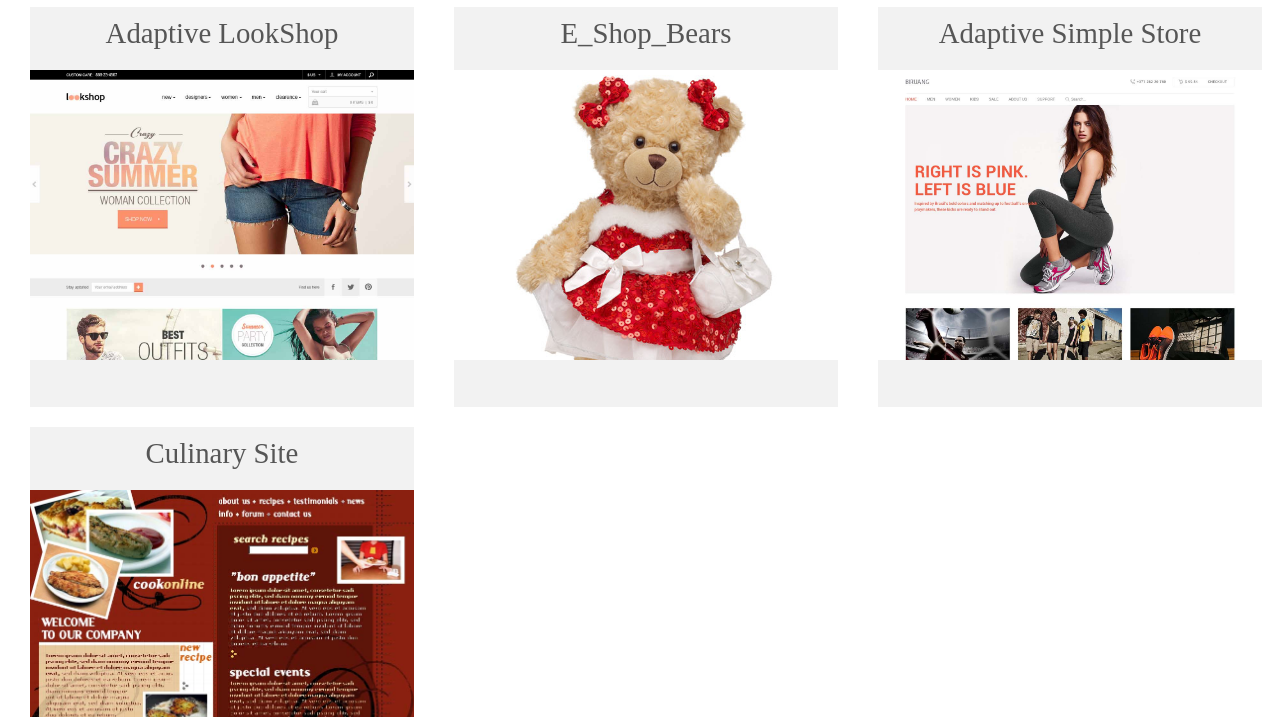
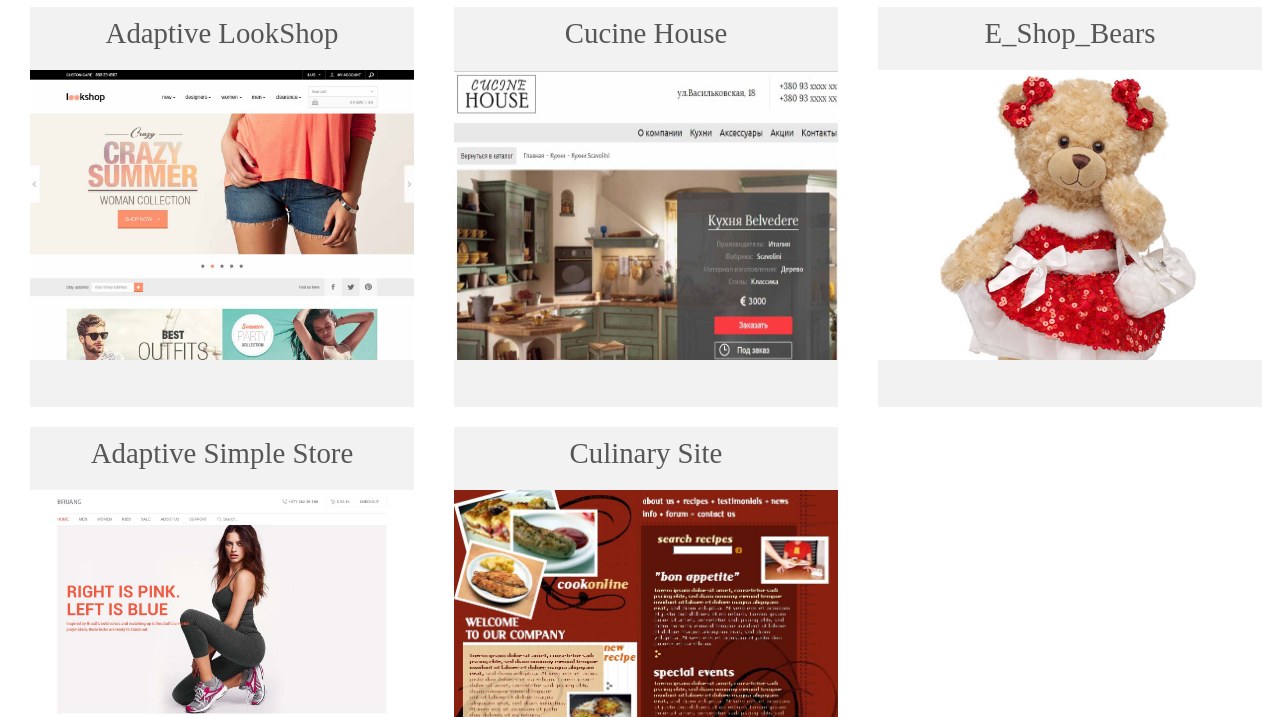
Before and after one commit to Natallia-Hutovich/Examples-HTML-CSS-JS, a plain HTML site: page index.html in a window 1280 px wide. Shown: the part 83-800 px from the top of the page. Drawn offline with Linux system fonts and the light colour scheme.

Commit message:
Add files via upload

```diff
--- a/index.html
+++ b/index.html
@@ -25,6 +25,13 @@
 					<div class='item'><a href="Adaptive_LookShop/index.html">Adaptive LookShop</a>
 						<div class="fig">
 							<a href="Adaptive_LookShop/index.html"><img src="img/lookshop.jpg"></a>
+						</div>
+					</div>
+				<!------------------------------------->
+				<!------------------------------------->
+					<div class='item'><a href="Cucine_House_Shop/index.html">Cucine House</a>
+						<div class="fig">
+							<a href="Cucine_House_Shop/index.html"><img src="img/cucine_house.jpg"></a>
 						</div>
 					</div>
 				<!------------------------------------->
```
